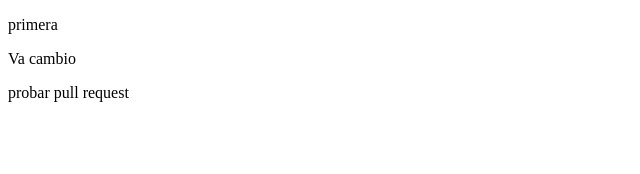
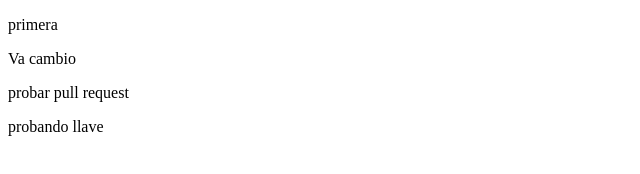
Before and after one commit to alexanderJava8/libro-midudev, a plain HTML site: page index.html in a window 1280 px wide. Shown: the whole page, without its empty margins (0-640 px from the left). Drawn offline with Linux system fonts and the light colour scheme.

```diff
--- a/index.html
+++ b/index.html
@@ -10,5 +10,6 @@
     <p>primera</p>
     <p>Va cambio</p>
     <p>probar pull request</p>
+    <p>probando llave </p>
 </body>
 </html>
```
